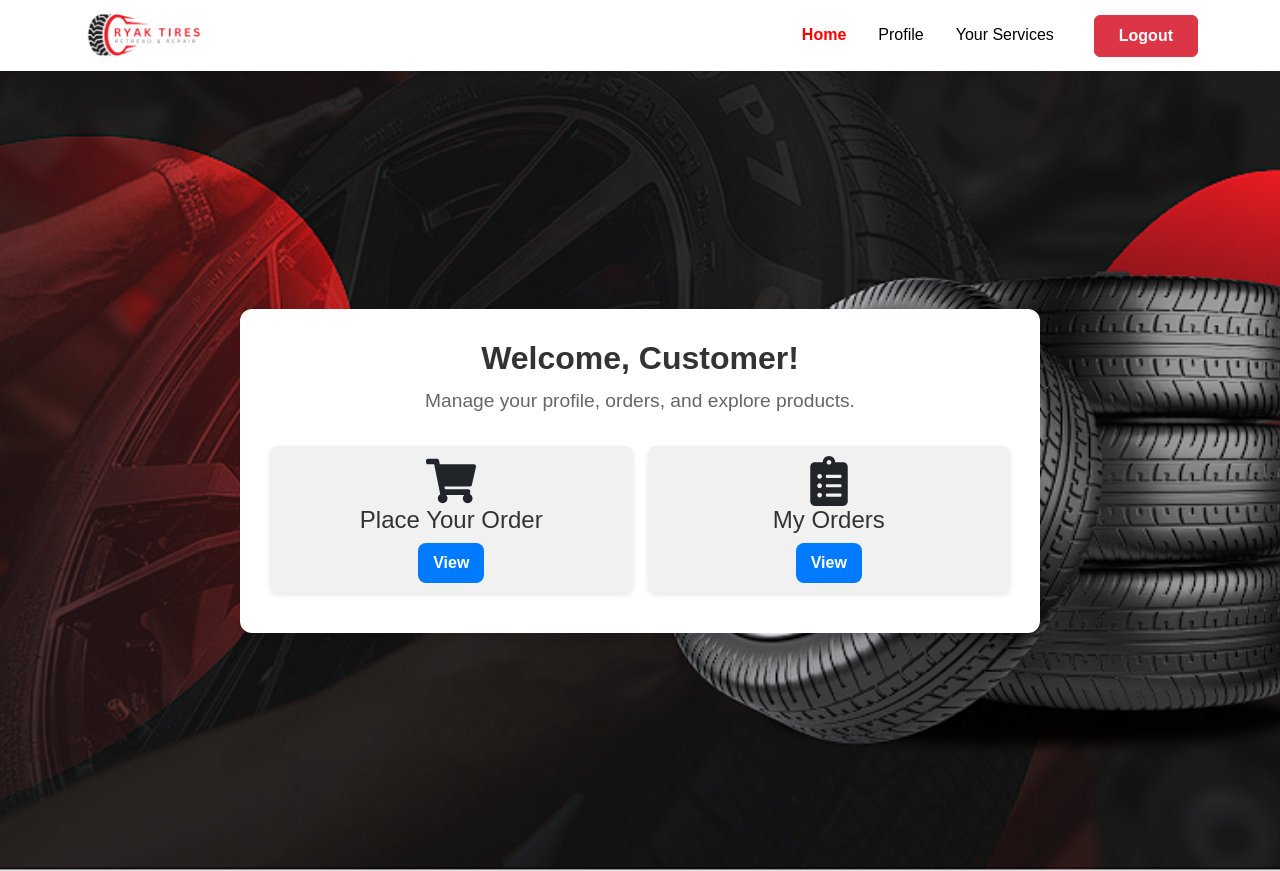
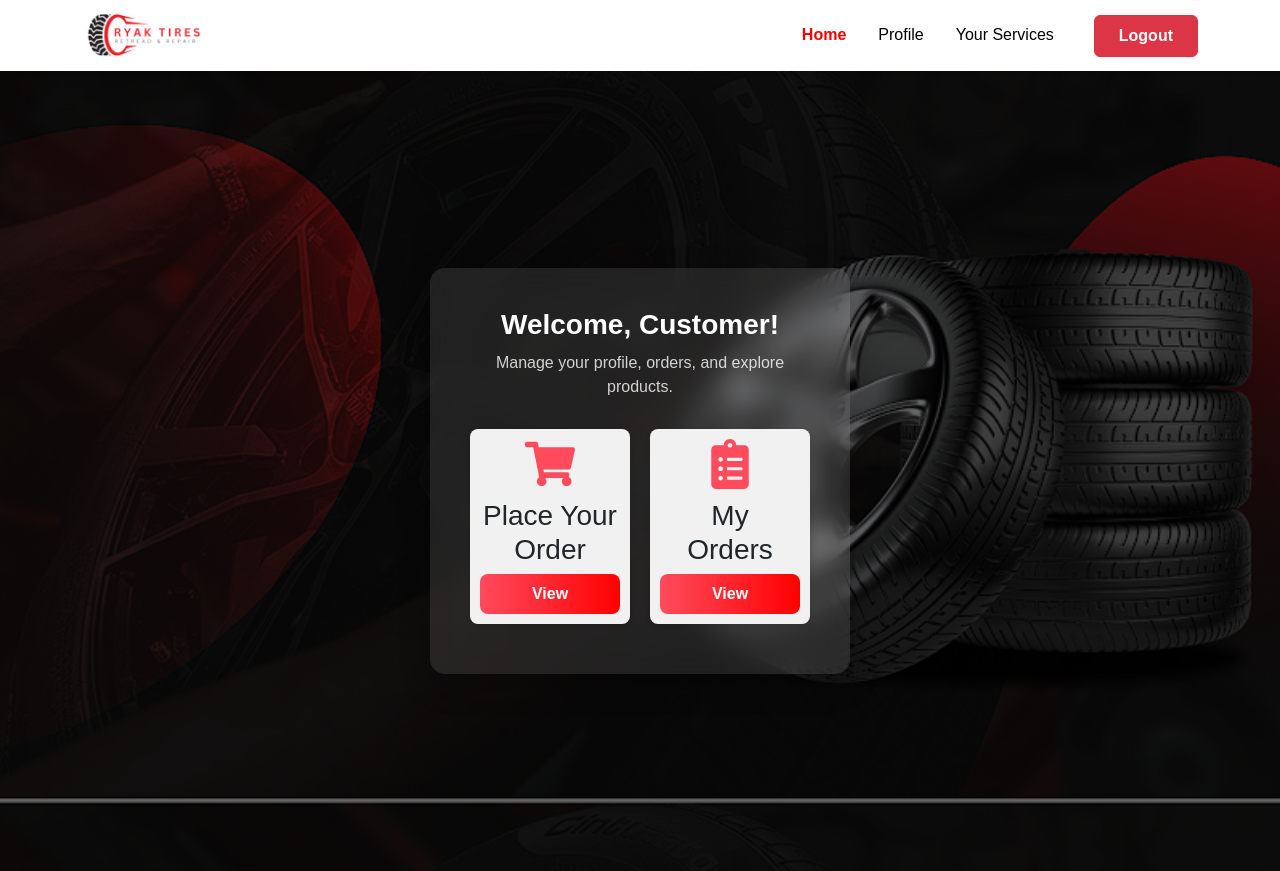
Before and after one commit to Hasindu071/tyre-repair-and-retreding-management-system, a React (Create React App) app in the folder frontend/: page /CustomerDashboard in a window 1280 px wide. Built offline with nearby package versions, Linux system fonts and the light colour scheme.

Commit message:
service update css

```diff
--- a/frontend/src/components/ChooseService.js
+++ b/frontend/src/components/ChooseService.js
@@ -1,8 +1,8 @@
 import { useNavigate } from "react-router-dom";
 import 'bootstrap/dist/css/bootstrap.min.css';
-import NewNavbar from "../components/Navbars/CustomerRegiNavBar"; // Assuming you have a Navbar component
-import '../styles/ChooseService.css'; // Import the CSS file for styling
-
+import NewNavbar from "../components/Navbars/CustomerRegiNavBar"; // Navbar component
+import { FaTools, FaRecycle } from "react-icons/fa"; // Importing icons
+import '../styles/ChooseService.css'; // Import CSS file
 
 const ChooseService = () => {
   const navigate = useNavigate();
@@ -15,19 +15,30 @@ const ChooseService = () => {
     <div>
       <NewNavbar />
       <div className="role-service-selection-container">
+      <div className="select-service-container-back">
         <h1 className="title-service">Select Your Service</h1>
         <div className="role-service-grid">
-          {["Retreading", "Repairing"].map((role) => (
-            <div key={role} className="role-service-card">
-              <h2>{role}</h2>
-              <button onClick={() => handleRegister(role)} className="role-service-button">
-                Choose
-              </button>
-            </div>
-          ))}
+          {/* Retreading Service */}
+          <div className="role-service-card-choose">
+            <FaRecycle size={60} className="service-icon-choose" />
+            <h2>Retreading</h2>
+            <button onClick={() => handleRegister("Retreading")} className="role-service-button">
+              Choose
+            </button>
+          </div>
+
+          {/* Repairing Service */}
+          <div className="role-service-card-choose">
+            <FaTools size={60} className="service-icon-choose" />
+            <h2>Repairing</h2>
+            <button onClick={() => handleRegister("Repairing")} className="role-service-button">
+              Choose
+            </button>
+          </div>
         </div>
       </div>
     </div>
+</div>
   );
 };
 
--- a/frontend/src/components/CustomerDashboard.js
+++ b/frontend/src/components/CustomerDashboard.js
@@ -38,7 +38,7 @@ const CustomerDashboard = () => {
                         {/* My Orders Section */}
                         <div className="dashboard-item">
                             <FaClipboardList size={50} className="dashboard-icon" />
-                            <h3>My Orders</h3>
+                            <h3>My  <br></br>  Orders</h3>
                             <button className="dashboard-button" onClick={handleMyOrders}>
                                 View
                             </button>
--- a/frontend/src/styles/ChooseService.css
+++ b/frontend/src/styles/ChooseService.css
@@ -1,81 +1,105 @@
-.role-service-selection-container{
-    background-image: url('../assets/background.png'); /* Ensure this path is correct */
+/* Background Styling */
+body {
+    background-image: url('../assets/background.png'); /* Add a stylish background */
     background-size: cover;
     background-position: center;
-    min-height: 100vh;
+    background-attachment: fixed;
+    font-family: 'Poppins', sans-serif;
 }
-/* Container styling */
+
+/* Container Styling */
 .role-service-selection-container {
     display: flex;
     flex-direction: column;
     align-items: center;
     justify-content: center;
-    min-height: 100vh;
-    background-color: #f8f9fa;
+    height: 100vh;
+    text-align: center;
+    background: rgba(0, 0, 0, 0.5);
     padding: 20px;
 }
 
-/* Title styling */
+/* Title Styling */
 .title-service {
-    font-size: 2.5rem;
+    font-size: 32px;
+    color: #fff;
     font-weight: bold;
-    color: #ffffff;
     margin-bottom: 20px;
+}
+
+/* Grid Layout */
+.role-service-grid {
+    display: flex;
+    gap: 30px;
+    margin-top: 20px;
+}
+
+/* Card Design */
+.role-service-card-choose {
+    background: rgba(204, 204, 204, 0.15);
+    backdrop-filter: blur(10px);
+    padding: 40px;
+    border-radius: 12px;
+    width: 250px;
+    text-align: center;
+    transition: 0.3s;
+    box-shadow: 0px 5px 20px rgba(0, 0, 0, 0.3);
+}
+
+.select-service-container-back{
+    max-width: 800px;
+    margin: 50px auto;
+    background: rgba(0, 0, 0, 0.734);
+    padding: 50px 50px 50px 50px;
+    border-radius: 10px;
     text-align: center;
 }
 
-/* Grid layout for role selection cards */
-.role-service-grid {
-    display: flex;
-    flex-wrap: wrap;
-    gap: 20px;
-    justify-content: center;
+.role-service-card-choose:hover {
+    transform: scale(1.05);
 }
 
-/* Individual role card styling */
-.role-service-card {
-    background-color: #3f0f0f;
-    padding: 30px;
-    border-radius: 12px;
-    box-shadow: 0 4px 10px rgba(0, 0, 0, 0.1);
-    text-align: center;
-    transition: transform 0.3s ease-in-out;
-    width: 250px;
-}
-
-.role-service-card:hover {
-    transform: translateY(-5px);
-}
-
-/* Role title styling */
-.role-service-card h2 {
-    font-size: 1.8rem;
-    color: #c1c1c1;
+/* Icons */
+.service-icon-choose {
+    color: #ff0000;
     margin-bottom: 15px;
 }
 
-/* Register button styling */
+.role-service-card-choose h2 {
+    font-size: 24px;
+    color: #fff;
+    font-weight: bold;
+    margin-top: 10px;
+}
+
+/* Buttons */
 .role-service-button {
-    background-color: #eceff3;
-    color: rgb(16, 15, 15);
+    width: 100%;
+    padding: 12px;
+    background: linear-gradient(90deg, #ff0000, #ff5900);
     border: none;
-    font-size: 1rem;
+    border-radius: 8px;
+    font-size: 16px;
+    color: #fff;
     font-weight: bold;
-    padding: 12px 20px;
-    border-radius: 8px;
     cursor: pointer;
-    transition: background-color 0.3s ease-in-out;
-    width: 100%;
+    transition: 0.3s;
 }
 
 .role-service-button:hover {
-    background-color: #8b1a1a;
+    background: linear-gradient(90deg, #be2a08, #ff6600);
+    transform: scale(1.05);
 }
 
 /* Responsive Design */
-@media (max-width: 768px) {
+@media (max-width: 600px) {
     .role-service-grid {
         flex-direction: column;
-        align-items: center;
+        gap: 20px;
+    }
+
+    .role-service-card {
+        width: 90%;
+        padding: 30px;
     }
 }
--- a/frontend/src/styles/CustomerDashboard.css
+++ b/frontend/src/styles/CustomerDashboard.css
@@ -1,107 +1,108 @@
-.body{
-    background-image: url('../assets/background.png');
+/* Background Styling */
+body {
+    background-image: url('../assets/background.png'); /* Add a stylish background */
+    background-size: cover;
+    background-position: center;
+    background-attachment: fixed;
+    font-family: 'Poppins', sans-serif;
 }
-/* Customer Dashboard Styling */
+
+/* Container Styling */
 .customer-dashboard-container {
     display: flex;
     justify-content: center;
     align-items: center;
-    min-height: 100vh;
-    padding: 20px;
+    height: 100vh;
+    background: rgba(0, 0, 0, 0.6);
 }
 
-/* Dashboard Card */
+/* Card Design with Glassmorphism Effect */
 .customer-dashboard-card {
-    background-color: #ffffff;
-    padding: 30px;
-    border-radius: 12px;
-    box-shadow: 0 4px 10px rgba(0, 0, 0, 0.1);
-    width: 100%;
-    max-width: 800px;
+    background: rgba(255, 255, 255, 0.1);
+    backdrop-filter: blur(12px);
+    border-radius: 15px;
+    padding: 40px;
+    width: 420px;
     text-align: center;
+    box-shadow: 0px 10px 30px rgba(0, 0, 0, 0.3);
+    transition: 0.3s ease-in-out;
+}
+
+.customer-dashboard-card:hover {
+    transform: scale(1.02);
 }
 
 /* Title Styling */
 .customer-dashboard-title {
-    font-size: 2rem;
+    font-size: 28px;
+    color: #fff;
     font-weight: bold;
-    color: #333;
     margin-bottom: 10px;
 }
 
 .customer-dashboard-subtitle {
-    font-size: 1.2rem;
-    color: #666;
+    color: rgba(255, 255, 255, 0.8);
+    font-size: 16px;
     margin-bottom: 20px;
 }
 
 /* Dashboard Grid */
 .customer-dashboard-grid {
     display: grid;
-    grid-template-columns: repeat(auto-fit, minmax(200px, 1fr));
-    gap: 15px;
+    grid-template-columns: repeat(2, 1fr);
+    gap: 20px;
     margin-top: 20px;
 }
 
-/* Dashboard Items */
+/* Dashboard Item */
 .dashboard-item {
-    background: #fff;
-    padding: 15px;
-    border-radius: 10px;
-    box-shadow: 0 2px 8px rgba(0, 0, 0, 0.1);
+    background: rgba(255, 255, 255, 0.2);
+    padding: 20px;
+    border-radius: 12px;
     text-align: center;
+    transition: 0.3s;
+    box-shadow: 0px 5px 20px rgba(0, 0, 0, 0.2);
+    cursor: pointer;
 }
 
-.dashboard-item h3 {
-    font-size: 1.5rem;
-    color: #333;
+.dashboard-item:hover {
+    background: rgba(255, 255, 255, 0.3);
+    transform: translateY(-5px);
 }
 
-.dashboard-item p {
-    font-size: 1rem;
-    color: #666;
+/* Icons */
+.dashboard-icon {
+    color: #ff4b5c;
     margin-bottom: 10px;
 }
 
-/* Buttons */
+/* Dashboard Button */
 .dashboard-button {
-    background-color: #007bff;
-    color: white;
+    width: 100%;
+    padding: 10px;
+    background: linear-gradient(90deg, #ff4b5c, #ff0000);
     border: none;
-    font-size: 1rem;
+    border-radius: 8px;
+    font-size: 16px;
+    color: #fff;
     font-weight: bold;
-    padding: 8px 15px;
-    border-radius: 8px;
     cursor: pointer;
-    transition: background-color 0.3s ease-in-out;
+    transition: 0.3s ease-in-out;
 }
 
 .dashboard-button:hover {
-    background-color: #0056b3;
-}
-
-/* Logout Button */
-.logout-button {
-    background-color: #dc3545;
-    color: white;
-    border: none;
-    font-size: 1rem;
-    font-weight: bold;
-    padding: 10px 20px;
-    border-radius: 8px;
-    cursor: pointer;
-    width: 100%;
-    margin-top: 20px;
-    transition: background-color 0.3s ease-in-out;
-}
-
-.logout-button:hover {
-    background-color: #c82333;
+    background: linear-gradient(90deg, #850d0d, #ff0000);
+    transform: scale(1.05);
 }
 
 /* Responsive Design */
-@media (max-width: 768px) {
+@media (max-width: 480px) {
     .customer-dashboard-card {
         width: 90%;
+        padding: 30px;
+    }
+
+    .customer-dashboard-grid {
+        grid-template-columns: 1fr;
     }
 }
```
